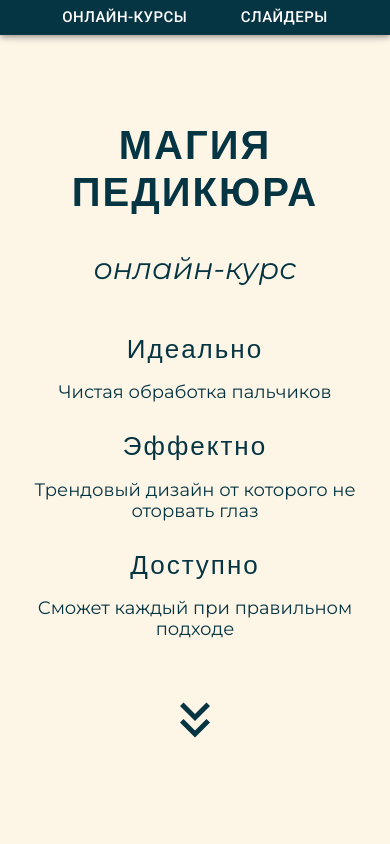
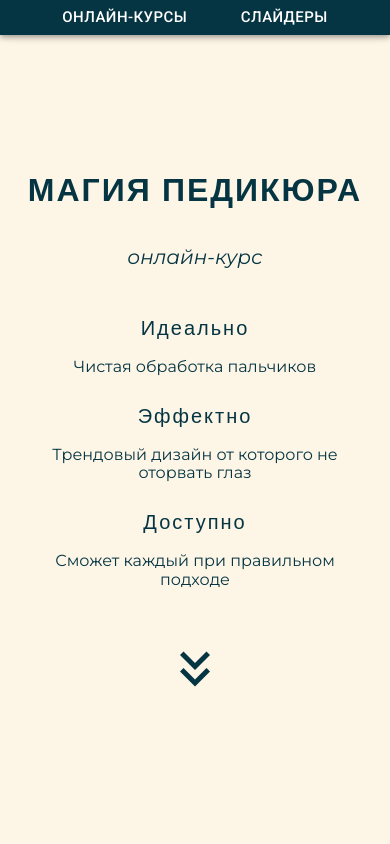
Before and after one commit to TonyFinder/Pedicure-master, a React (Create React App) app: page /#/ in a window 390 px wide. Shown: the top 844 px of the page. Built offline with nearby package versions, Linux system fonts and the light colour scheme.

Commit message:
CSS properties were corrected.

```diff
--- a/src/components/Online/IntroOnline/IntroOnline.module.scss
+++ b/src/components/Online/IntroOnline/IntroOnline.module.scss
@@ -17,6 +17,9 @@
       @include fontTitle;
       font-size: 40px;
       font-weight: bolder;
+      @media (max-width: 500px) {
+        font-size: 32px;
+      }
     }
     .onlineHeader {
       @include fontRestInfo;
@@ -24,6 +27,9 @@
       font-style: italic;
       font-weight: normal;
       margin-bottom: 20px;
+      @media (max-width: 500px) {
+        font-size: 20px;
+      }
     }
 
     .bulletBlock {
@@ -34,11 +40,17 @@
       .bullet {
         @include fontTitleForInnerBlock;
         font-size: 26px;
+        @media (max-width: 500px) {
+          font-size: 20px;
+        }
       }
       .bulletInfo {
         @include fontDescription;
         font-size: 18px;
         text-align: center;
+        @media (max-width: 500px) {
+          font-size: 16px;
+        }
       }
     }
   }
```
